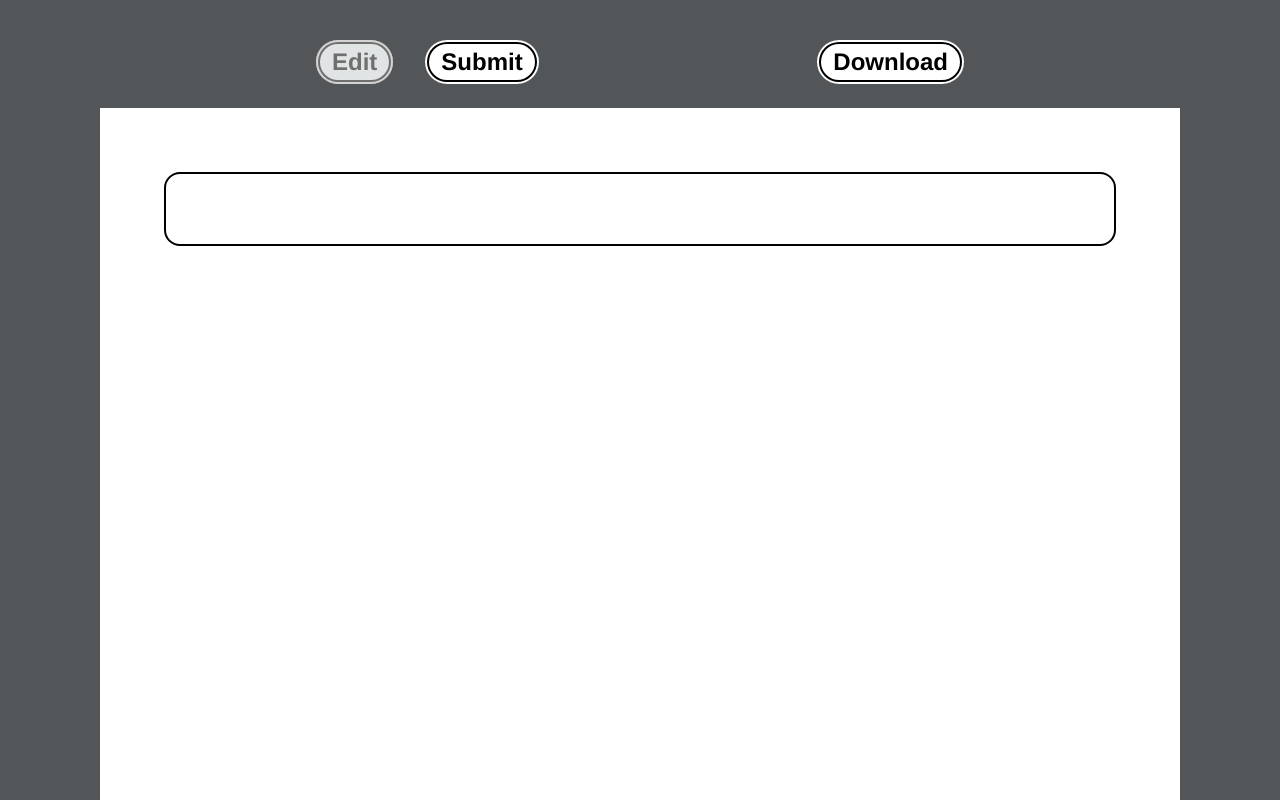
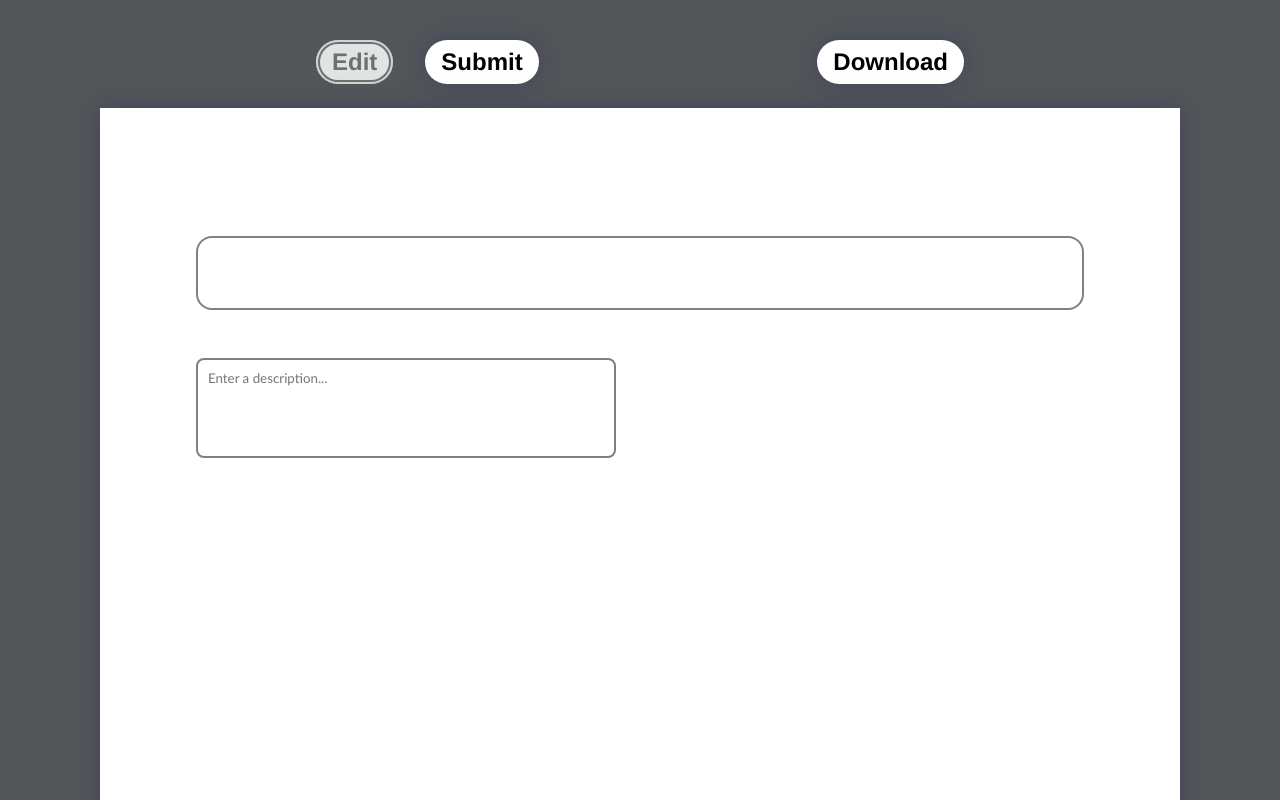
Before and after one commit to Namlev1/cv-app, a React (Vite) app: page / in a window 1280 px wide. Shown: the top 800 px of the page. Built offline with nearby package versions, Linux system fonts and the light colour scheme.

Commit message:
Add description field

```diff
--- a/src/components/Button.jsx
+++ b/src/components/Button.jsx
@@ -1,7 +1,7 @@
 import '../styles/Button.css'
 
 function Button({ onClick, text, isDisabled = false }) {
-  return (<button className="big-btn" onClick={onClick} disabled={isDisabled}>{text}</button>)
+  return (<button className="big-btn shadow" onClick={onClick} disabled={isDisabled}>{text}</button>)
 
 }
 
--- a/src/components/Description.jsx
+++ b/src/components/Description.jsx
@@ -1,5 +1,33 @@
-function Description({ children }) {
+import '../styles/Description.css'
+import { useEffect, useRef, useState } from 'react'
 
+function Description() {
+  const [text, setText] = useState('')
+  const textareaRef = useRef(null)
+
+  const handleInput = (event) => {
+    setText(event.target.value)
+    adjustHeight()
+  }
+
+  const adjustHeight = () => {
+    const textarea = textareaRef.current
+    if (textarea) {
+      textarea.style.height = 'auto'
+      textarea.style.height = `${textarea.scrollHeight}px`
+    }
+  }
+
+  useEffect(() => {
+    adjustHeight()
+  }, [text])
+
+  return (<textarea
+    ref={textareaRef}
+    value={text}
+    onChange={handleInput}
+    placeholder="Enter a description..."
+  />)
 }
 
-export default Description;
+export default Description
--- a/src/components/Document.jsx
+++ b/src/components/Document.jsx
@@ -7,10 +7,10 @@ import Name from './Name.jsx'
 import '../styles/Document.css'
 
 function Document({isEditMode}) {
-  return (<div className={`doc grow ${isEditMode ? 'edit-mode' : ''}`}>
+  return (<div className={`doc grow shadow ${isEditMode ? 'edit-mode' : ''}`}>
+    <Name isDisabled={!isEditMode}/>
     <div className={'flex-col doc-col'}>
-      <Name isDisabled={!isEditMode}/>
-      <Description></Description>
+      <Description/>
       <Contact />
       <List />
       <List />
--- a/src/index.css
+++ b/src/index.css
@@ -27,3 +27,9 @@ body{
 .grow{
   flex-grow: 1;
 }
+
+.shadow{
+  -webkit-box-shadow: 0px 0px 22px 0px rgba(66, 68, 90, 1);
+  -moz-box-shadow: 0px 0px 22px 0px rgba(66, 68, 90, 1);
+  box-shadow: 0px 0px 22px 0px rgba(66, 68, 90, 1);
+}
--- /dev/null
+++ b/src/styles/Description.css
@@ -0,0 +1,10 @@
+textarea{
+    resize: none;
+    border: 2px solid black;
+    border-radius: 8px;
+    padding: 10px;
+    box-sizing: border-box;
+    min-height: 100px;
+    overflow: hidden;
+    font-family: inherit;
+}
--- a/src/styles/Document.css
+++ b/src/styles/Document.css
@@ -1,14 +1,24 @@
 .doc{
     background-color: white;
     width: 100%;
-    padding: 4rem;
+    padding: 8rem 6rem;
     box-sizing: border-box;
+
+    display: grid;
+    grid-template-columns: 1fr 1fr;
+    grid-template-rows: min-content 1fr;
+    gap: 3rem;
+
 }
 
 .doc-col{
     gap: 1rem;
 }
 
+.doc *{
+    border-color: grey;
+}
+
 .doc:not(.edit-mode) *{
     border-color: transparent;
 }
--- a/src/styles/Name.css
+++ b/src/styles/Name.css
@@ -7,6 +7,7 @@
     padding: 8px 16px;
     width: 100%;
     box-sizing: border-box;
+    grid-column: 1/3;
 }
 
 .name:disabled{
```
